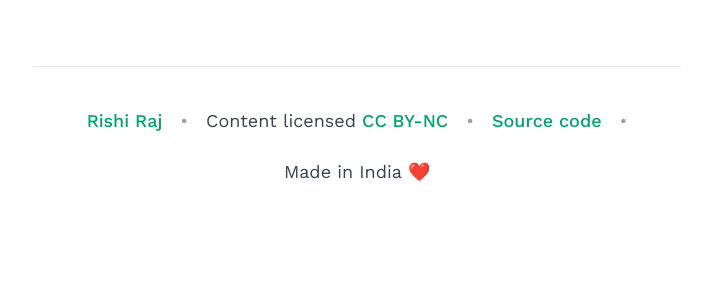
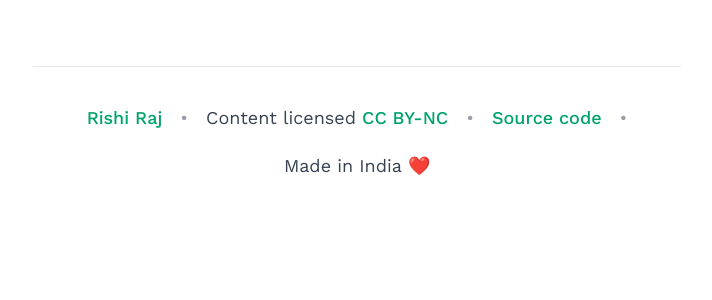
Before and after one commit to talkxo/rishiraj-blog-machine, a Jekyll site: the page built from index.html, in a window 1280 px wide. Shown: the part 5472-5772 px from the top of the page, without its empty margins (283-995 px from the left). Built offline with Jekyll 4.4.1, drawn with Linux system fonts in a browser that asks for light colours.

Commit message:
style: update base typography settings and default sans-serif font weight

```diff
--- a/_sass/base/_reset.scss
+++ b/_sass/base/_reset.scss
@@ -24,11 +24,11 @@
 }
 
 body {
-    @include ff--serif(400);
-    color: var(--color-text, #404040);
-    background: var(--color-bg, #ffffff);
-    font-size: 1.125rem; /* 18px */
-    line-height: 2rem; /* 32px */
+    @include ff--serif(300);
+    color: var(--color-text);
+    background: var(--color-bg);
+    font-size: 1rem; /* Exactly 18px due to root reset */
+    line-height: 1.66667; /* Exactly 30px */
 
     /* Retina display text rendering optimizations */
     -webkit-font-smoothing: antialiased;
--- a/_sass/helpers/_mixins.scss
+++ b/_sass/helpers/_mixins.scss
@@ -15,7 +15,7 @@
 }
 
 // Font families
-@mixin ff--sans-serif($font-weight: normal) {
+@mixin ff--sans-serif($font-weight: 300) {
   font-family: 'Work Sans', -apple-system, BlinkMacSystemFont, 'Segoe UI', Roboto, sans-serif;
   font-weight: $font-weight;
 }
```
